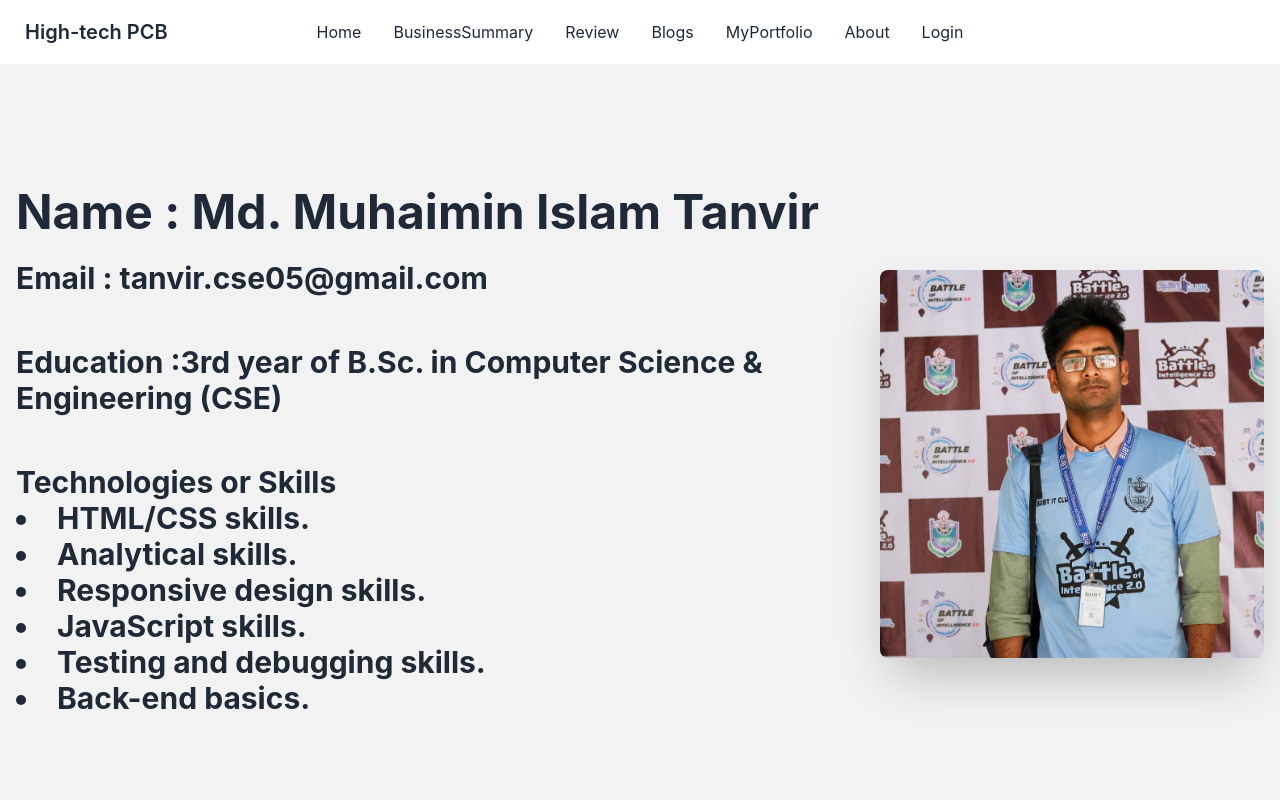
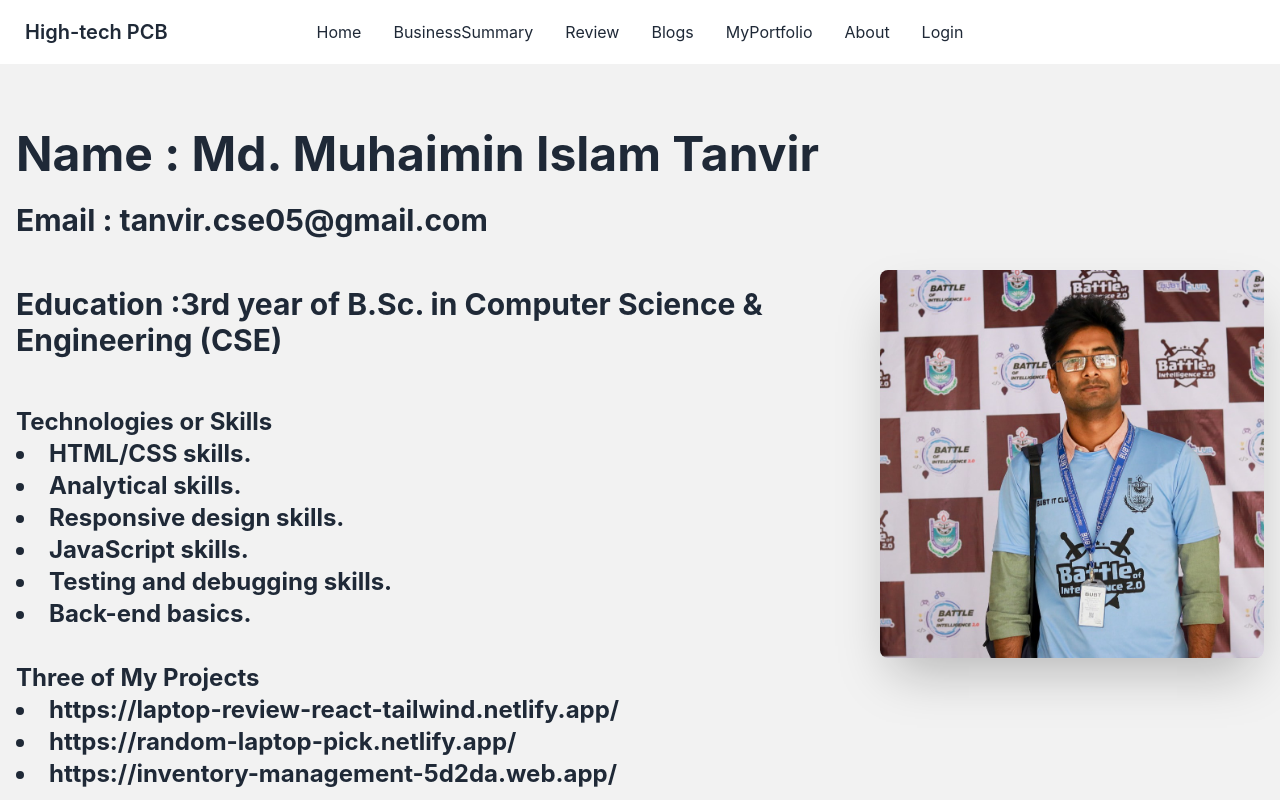
Before and after one commit to mitanvir05/circuit-manufacturer-client, a React (Create React App) app: page /portfolio in a window 1280 px wide. Shown: the top 800 px of the page. Built offline with nearby package versions, Linux system fonts and the light colour scheme; no server answers.

Commit message:
3 project added

```diff
--- a/src/Pages/MyPortfolio/MyPortfolio.js
+++ b/src/Pages/MyPortfolio/MyPortfolio.js
@@ -17,15 +17,20 @@ const MyPortfolio = () => {
               (CSE){" "}
             </h2>
           </div>
-          <div class="text-3xl font-bold py-6">
+          <div class="text-2xl font-bold py-6">
             <h1>Technologies or Skills</h1>
-
             <li>HTML/CSS skills.</li>
             <li> Analytical skills.</li>
             <li> Responsive design skills.</li>
             <li>JavaScript skills.</li>
             <li>Testing and debugging skills.</li>
             <li> Back-end basics.</li>
+          </div>
+          <div class="text-2xl font-bold py-2">
+            <h1>Three of My Projects</h1>
+            <li>https://laptop-review-react-tailwind.netlify.app/</li>
+            <li>https://random-laptop-pick.netlify.app/</li>
+            <li>https://inventory-management-5d2da.web.app/</li>
           </div>
         </div>
       </div>
```
